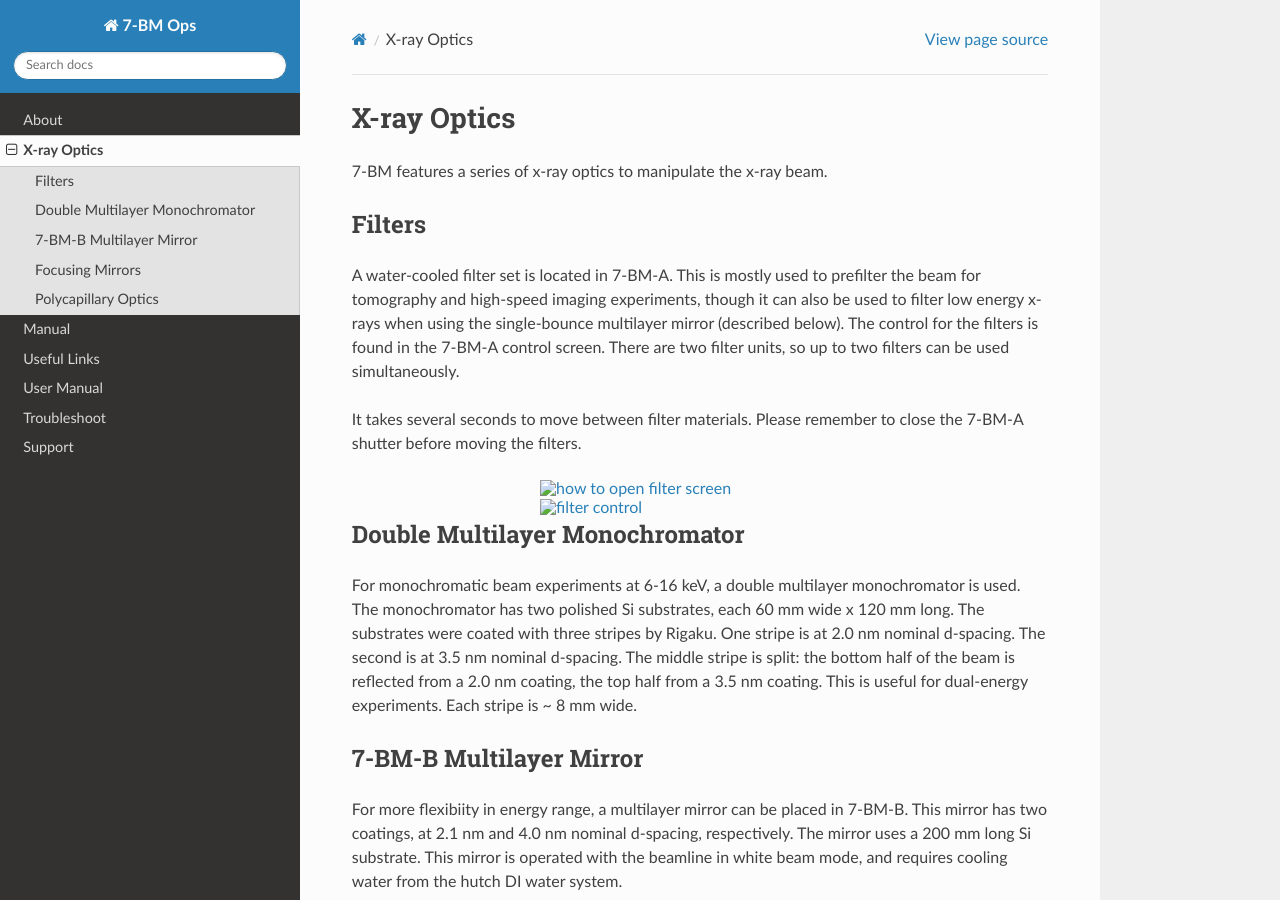
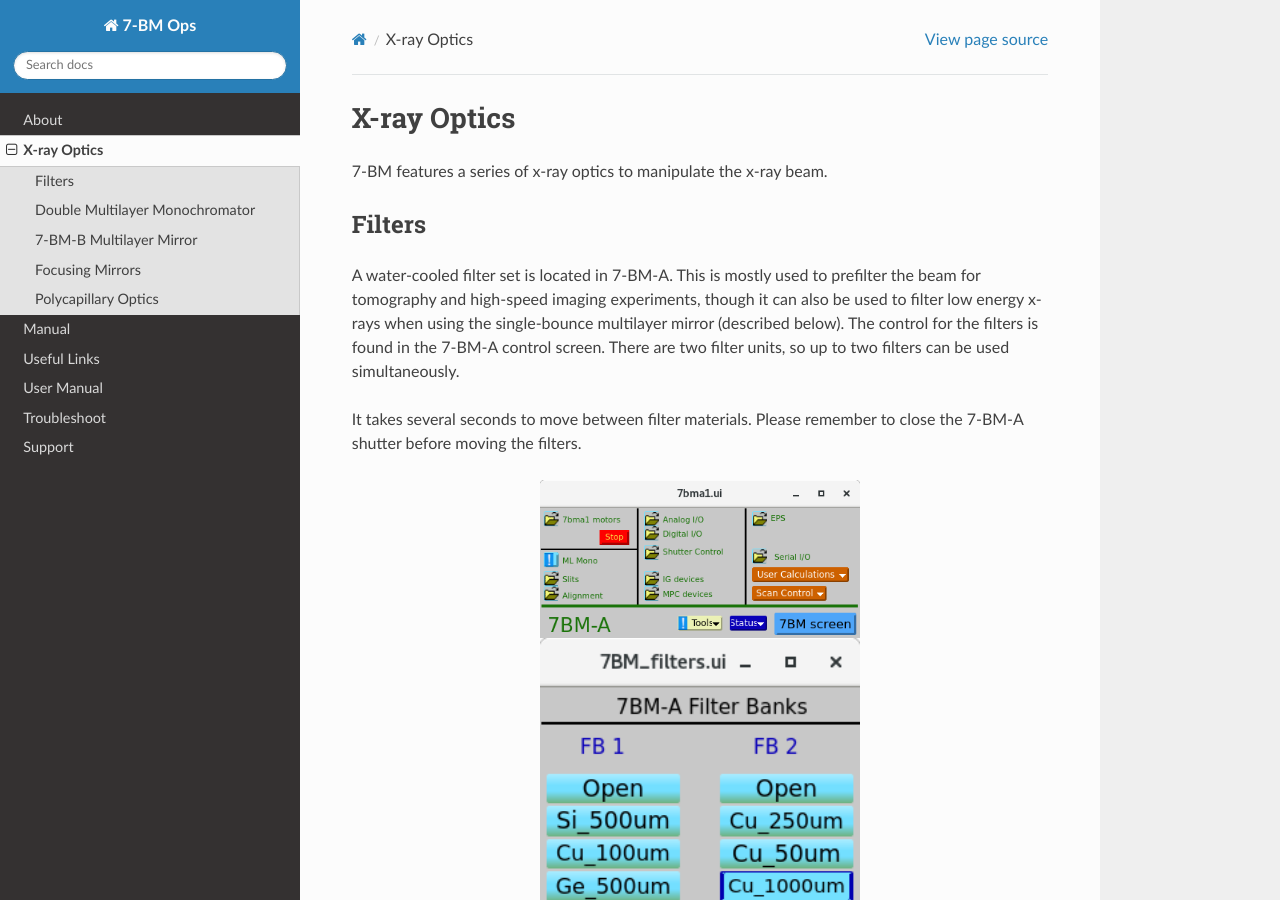
Before and after one commit to xray-imaging/7bm-docs, a Sphinx documentation site: the page built from docs/source/optics.rst, in a window 1280 px wide and 900 px high. Built offline with Sphinx 7.4.7 and the Read the Docs theme 2.0.0, drawn with Linux system fonts in a browser that asks for light colours.

Commit message:
Add more pictures to source/optics.rst

```diff
--- a/docs/source/optics.rst
+++ b/docs/source/optics.rst
@@ -13,12 +13,12 @@
 
 
 
-.. image:: source/img/Filter_screen.png
+.. image:: img/Filter_screen.png
    :width: 320px
    :align: center
    :alt: how to open filter screen
 
-.. image:: source/img/Filter_eg2.png
+.. image:: img/Filter_eg2.png
    :width: 320px
    :align: center
    :alt: filter control
@@ -34,6 +34,11 @@
 
 For more flexibiity in energy range, a multilayer mirror can be placed in 7-BM-B.  This mirror has two coatings, at 2.1 nm and 4.0 nm nominal d-spacing, respectively.  The mirror uses a 200 mm long Si substrate.  This mirror is operated with the beamline in white beam mode, and requires cooling water from the hutch DI water system.
 
+.. image:: img/multilayer_mirror.jpg
+   :width: 320px
+   :align: center
+   :alt: multilayer mirror
+
 Focusing Mirrors
 ----------------
 
@@ -44,6 +49,11 @@
 
 The beamline is equipped with two polycapillary optics from XOS.  The first optic has a 100 mm focal length and is optimized for lower photon energies.  The second is 50 mm focal length and works well at I :math:r`'K_{\alpha}` (28.6 keV).  Both optics are uncoated glass.  These optics are mostly used for confocal fluorescence microscopy.
 
+.. image:: img/polycap_eg.jpg
+   :width: 320px
+   :align: center
+   :alt: polycapillary in use for confocal fluorescence
+
 
 .. contents:: Contents:
    :local:
```
Also changed, not shown: docs/source/img/multilayer_mirror.jpg (added), docs/source/img/polycap_eg.jpg (added).
